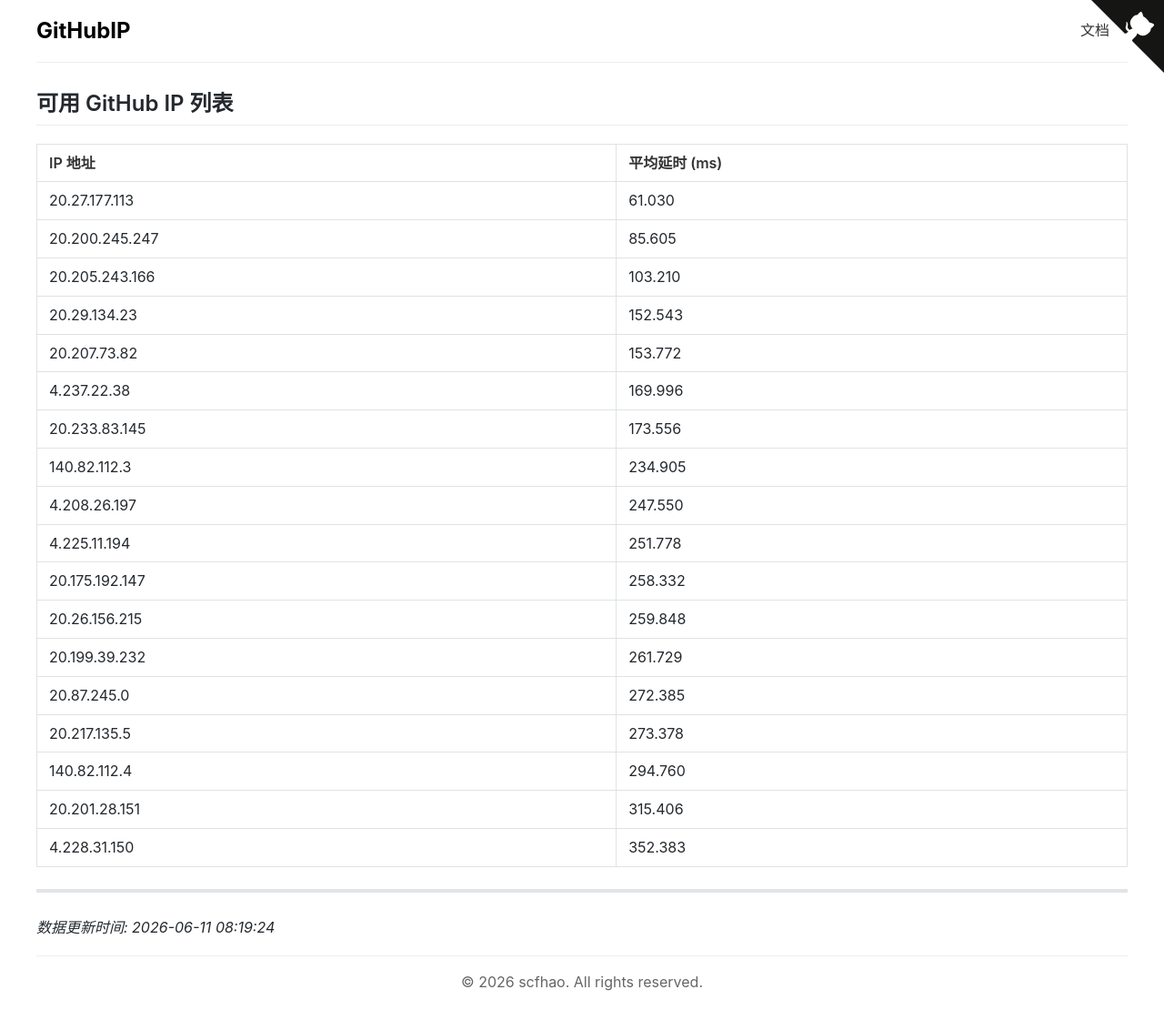
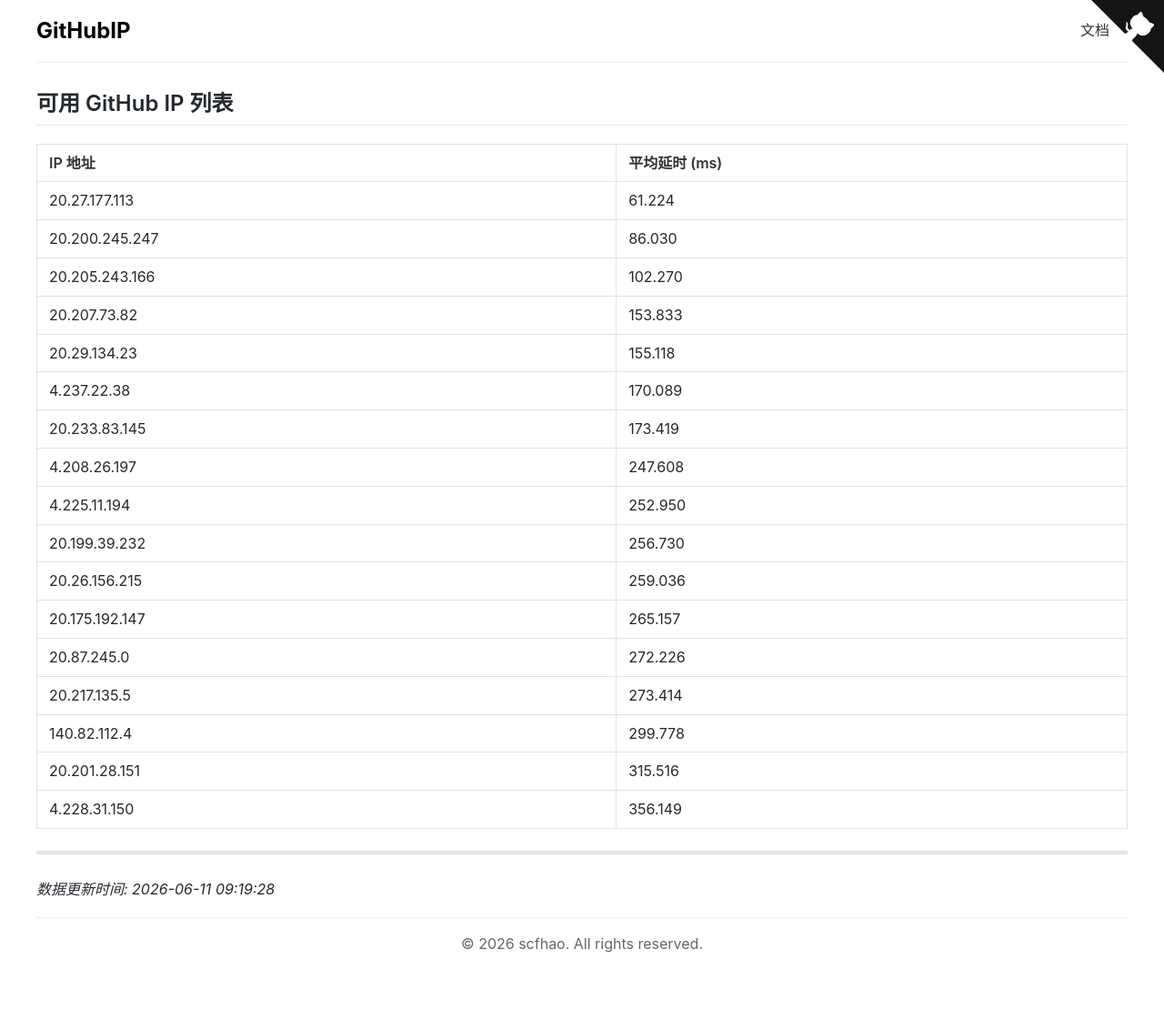
Before and after one commit to scfhao/GitHubIP, a Jekyll site: the page built from index.md, in a window 1280 px wide. Shown: the whole page at 91% size. Built offline with Jekyll 4.4.1, drawn with Linux system fonts in a browser that asks for light colours; after the commit the page ends 1068 px from its top, so only the background shows below that.

Commit message:
自动脚本执行 - 2026-06-11 09:19:28

```diff
--- a/index.md
+++ b/index.md
@@ -1,32 +1,31 @@
 ---
 layout: home
 title: GitHub IP 列表
-date: 2026-06-11 08:19:24
+date: 2026-06-11 09:19:28
 ---
 
 ## 可用 GitHub IP 列表
 
 | IP 地址 | 平均延时 (ms) |
 |---------|--------------|
-| 20.27.177.113 | 61.030 |
-| 20.200.245.247 | 85.605 |
-| 20.205.243.166 | 103.210 |
-| 20.29.134.23 | 152.543 |
-| 20.207.73.82 | 153.772 |
-| 4.237.22.38 | 169.996 |
-| 20.233.83.145 | 173.556 |
-| 140.82.112.3 | 234.905 |
-| 4.208.26.197 | 247.550 |
-| 4.225.11.194 | 251.778 |
-| 20.175.192.147 | 258.332 |
-| 20.26.156.215 | 259.848 |
-| 20.199.39.232 | 261.729 |
-| 20.87.245.0 | 272.385 |
-| 20.217.135.5 | 273.378 |
-| 140.82.112.4 | 294.760 |
-| 20.201.28.151 | 315.406 |
-| 4.228.31.150 | 352.383 |
+| 20.27.177.113 | 61.224 |
+| 20.200.245.247 | 86.030 |
+| 20.205.243.166 | 102.270 |
+| 20.207.73.82 | 153.833 |
+| 20.29.134.23 | 155.118 |
+| 4.237.22.38 | 170.089 |
+| 20.233.83.145 | 173.419 |
+| 4.208.26.197 | 247.608 |
+| 4.225.11.194 | 252.950 |
+| 20.199.39.232 | 256.730 |
+| 20.26.156.215 | 259.036 |
+| 20.175.192.147 | 265.157 |
+| 20.87.245.0 | 272.226 |
+| 20.217.135.5 | 273.414 |
+| 140.82.112.4 | 299.778 |
+| 20.201.28.151 | 315.516 |
+| 4.228.31.150 | 356.149 |
 
 ---
 
-*数据更新时间: 2026-06-11 08:19:24*
+*数据更新时间: 2026-06-11 09:19:28*
```
